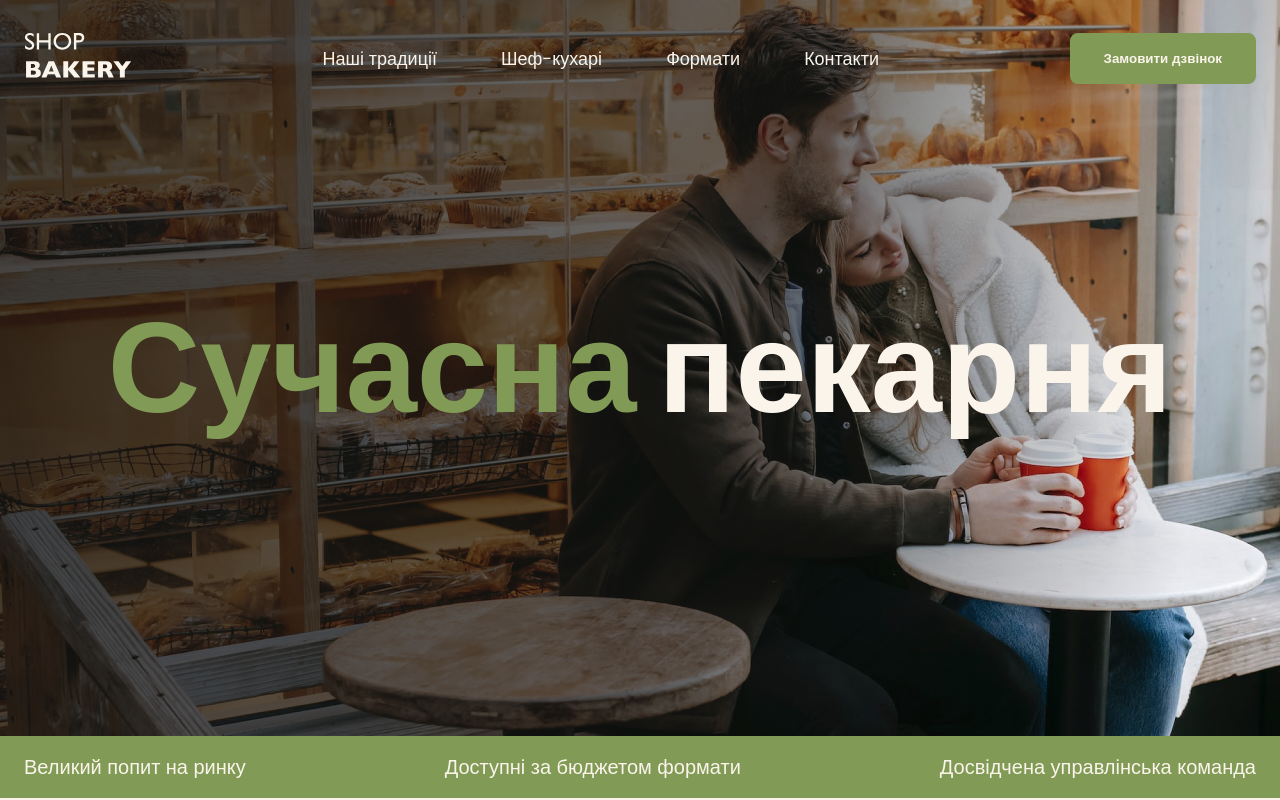
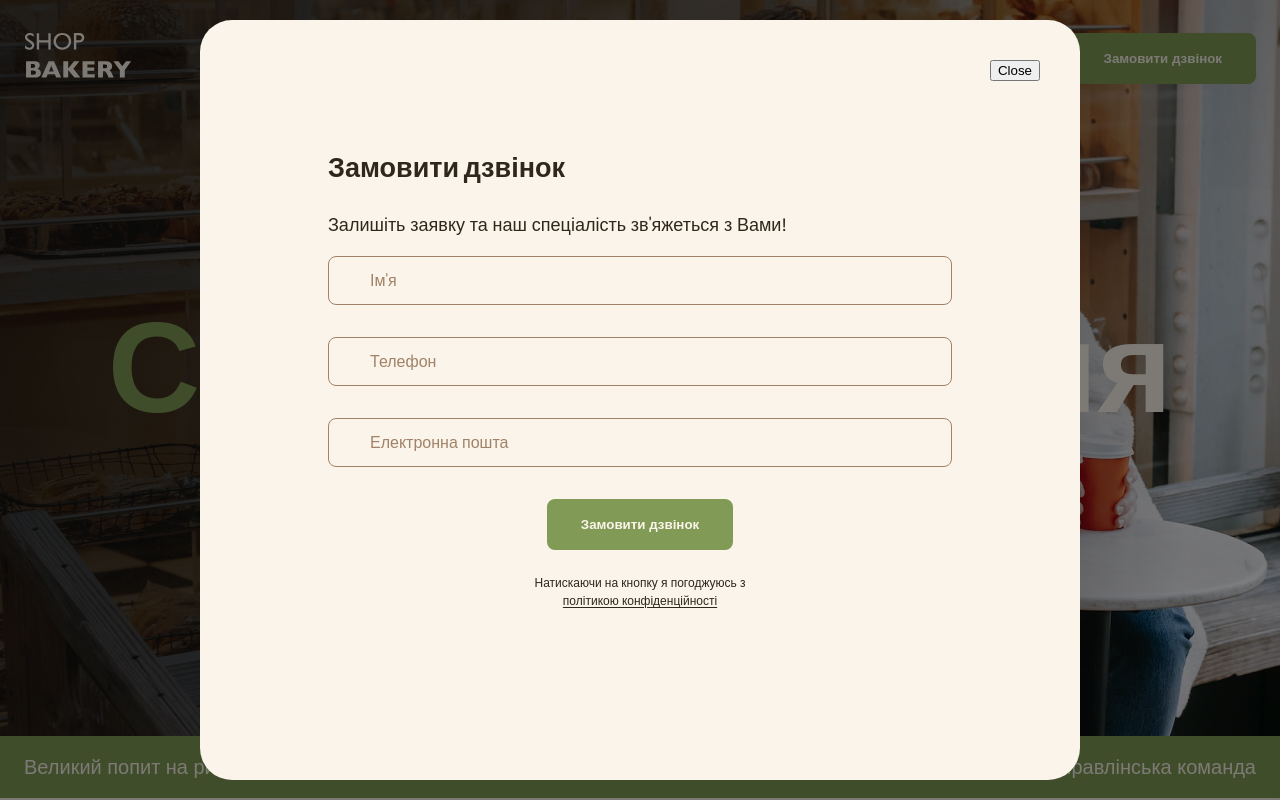
Before and after one commit to denysmotion/genius-frontend, a plain HTML site: page index.html in a window 1280 px wide. Shown: the top 800 px of the page. Drawn offline with Linux system fonts and the light colour scheme.

Commit message:
add form

```diff
--- a/css/styles.css
+++ b/css/styles.css
@@ -498,8 +498,10 @@ ul {
   max-width: 880px;
   height: 100%;
   max-height: 880px;
+  padding: 128px;
   background-color: var(--color-primary-light);
   border-radius: 32px;
+  overflow-y: auto;
 }
 
 .modal-btn-close {
@@ -507,3 +509,56 @@ ul {
   top: 40px;
   right: 40px;
 }
+
+/* Form */
+.form-field {
+  position: relative;
+  margin-bottom: 32px;
+}
+
+.form-label {
+  position: absolute;
+  top: 16px;
+  left: 42px;
+  font-size: 16px;
+  line-height: 1.1;
+  color: var(--color-secondary-dark);
+  transition: transform 0.3s, font-size 0.3s;
+}
+
+.form-field:focus-within .form-label {
+  transform: translate(-36px, -32px);
+  font-size: 12px;
+}
+
+.form-input {
+  padding: 16px 42px;
+  width: 100%;
+  border: 1px solid var(--color-secondary-dark);
+  border-radius: 8px;
+  background-color: transparent;
+}
+
+.form-input:focus {
+  border-color: var(--color-brand-normal);
+  outline: none;
+}
+
+.form-button {
+  display: block;
+  margin: 0 auto 24px;
+}
+
+.form-terms {
+  margin: 0 auto;
+  max-width: 220px;
+  font-weight: 500;
+  font-size: 12px;
+  line-height: 1.5;
+  text-align: center;
+}
+
+.form-terms-link {
+  color: var(--color-primary-dark);
+  text-underline-offset: 2px;
+}
--- a/index.html
+++ b/index.html
@@ -156,7 +156,23 @@
           <div class="contact-form">
             <h2 class="contact-title section-title">Приєднуйтеся до мережі пекарень</h2>
             <p>Заповни форму, щоб ми звʼязались з тобою!</p>
-            <!-- form -->
+            <form name="contact-form">
+              <div class="form-field">
+                <label class="form-label" for="user-name">Ім'я</label>
+                <input class="form-input" type="text" name="user-name" id="user-name">
+              </div>
+              <div class="form-field">
+                <label class="form-label" for="user-phone">Телефон</label>
+                <input class="form-input" type="tel" name="user-phone" id="user-phone">
+              </div>
+              <div class="form-field">
+                <label class="form-label" for="user-email">Електронна пошта</label>
+                <input class="form-input" type="email" name="user-email" id="user-email">
+              </div>
+              <button class="form-button button" type="submit">Замовити дзвінок</button>
+              <p class="form-terms">Натискаючи на кнопку я погоджуюсь з <a class="form-terms-link" href="#">політикою
+                  конфіденційності</a></p>
+            </form>
           </div>
           <iframe class="contact-map"
             src="https://www.google.com/maps/embed?pb=!1m18!1m12!1m3!1d2540.163447036115!2d30.48869837606083!3d50.45668098691572!2m3!1f0!2f0!3f0!3m2!1i1024!2i768!4f13.1!3m3!1m2!1s0x40d4ce637c006b2d%3A0xaf86385f19996ff0!2z0LLRg9C70LjRhtGPINCh0ZbRh9C-0LLQuNGFINCh0YLRgNGW0LvRjNGG0ZbQsiwgNTQsINCa0LjRl9CyLCDQo9C60YDQsNGX0L3QsCwgMDIwMDA!5e0!3m2!1suk!2spl!4v1732107320728!5m2!1suk!2spl"
@@ -211,9 +227,27 @@
       </div>
     </div>
   </footer>
-  <div class="backdrop is-hidden">
+  <div class="backdrop">
     <div class="modal">
       <button class="modal-btn-close" type="button">Close</button>
+      <h2>Замовити дзвінок</h2>
+      <p>Залишіть заявку та наш спеціалість зв'яжеться з Вами!</p>
+      <form name="modal-form">
+        <div class="form-field">
+          <label class="form-label" for="user-name">Ім'я</label>
+          <input class="form-input" type="text" name="user-name" id="user-name">
+        </div>
+        <div class="form-field">
+          <label class="form-label" for="user-phone">Телефон</label>
+          <input class="form-input" type="tel" name="user-phone" id="user-phone">
+        </div>
+        <div class="form-field">
+          <label class="form-label" for="user-email">Електронна пошта</label>
+          <input class="form-input" type="email" name="user-email" id="user-email">
+        </div>
+        <button class="form-button button" type="submit">Замовити дзвінок</button>
+        <p class="form-terms">Натискаючи на кнопку я погоджуюсь з <a class="form-terms-link" href="#">політикою конфіденційності</a></p>
+      </form>
     </div>
   </div>
   <script src="./js/modal.js"></script>
```
